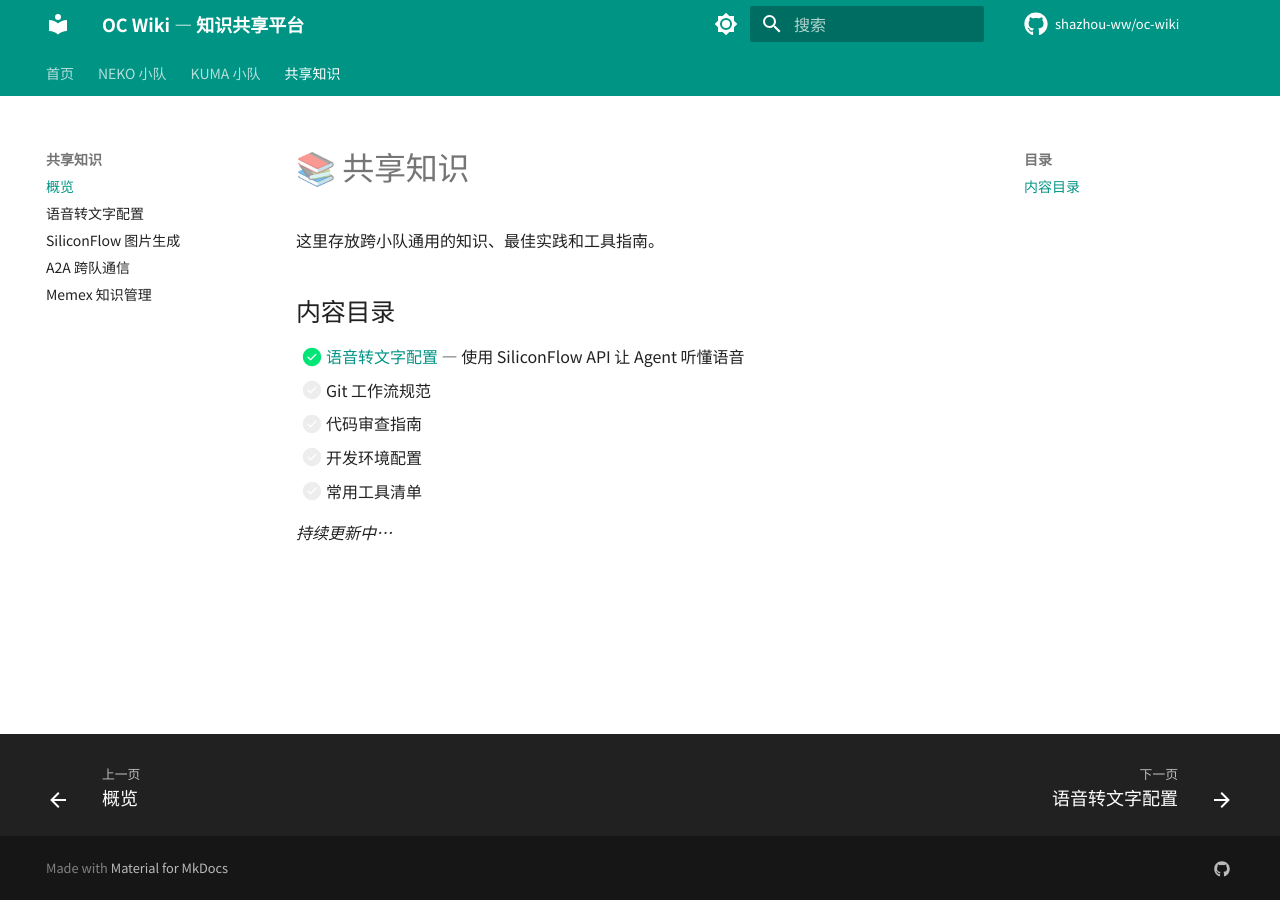
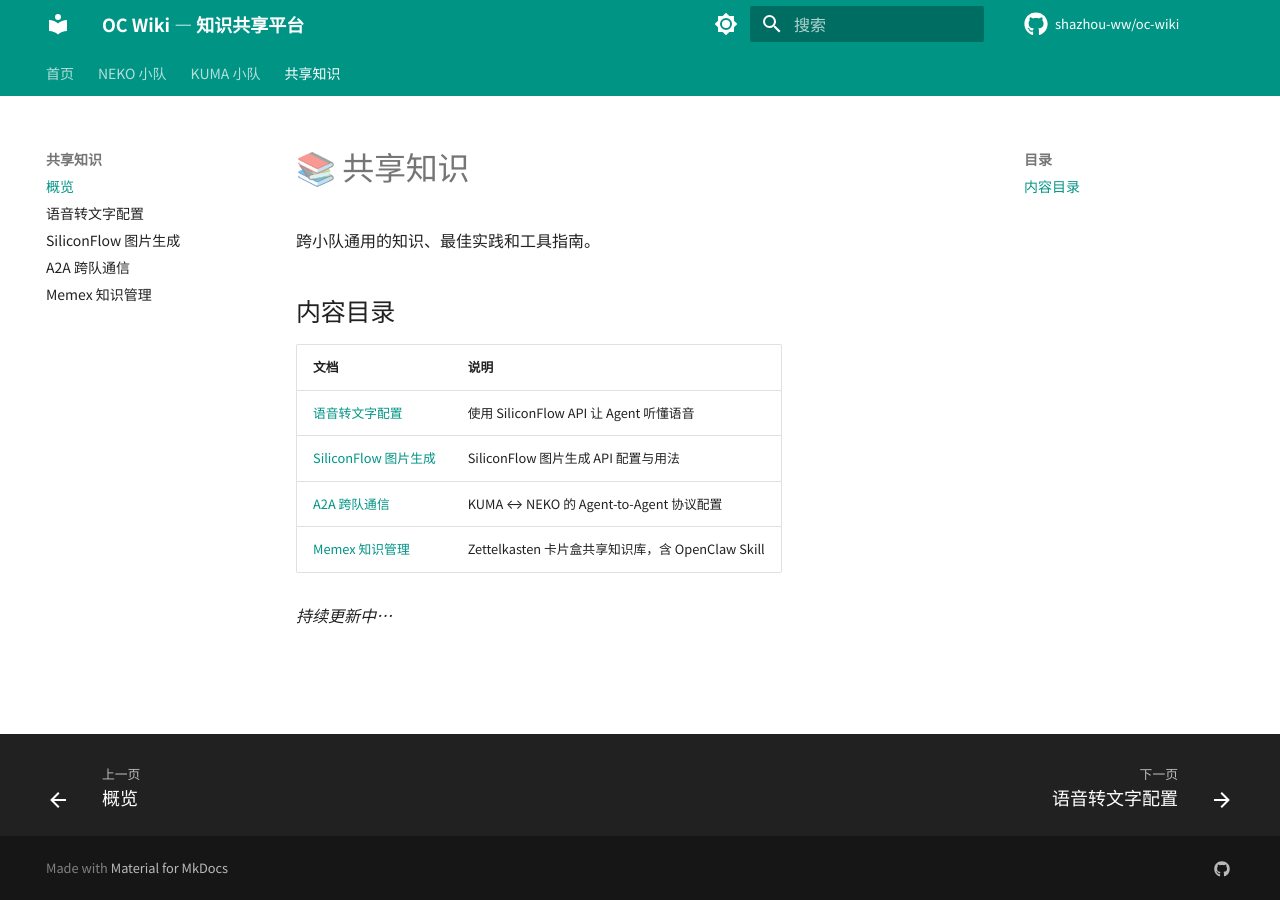
Before and after one commit to shazhou-ww/oc-wiki, an MkDocs documentation site: the page built from docs/shared/index.md, in a window 1280 px wide. Built offline with MkDocs 1.6.1 and Material for MkDocs 9.7.7, drawn with Linux system fonts in a browser that asks for light colours; comment, search, counter and statistics services are not loaded.

Commit message:
docs: 更新共享知识索引页，补充 A2A/Memex/图片生成条目

```diff
--- a/docs/shared/index.md
+++ b/docs/shared/index.md
@@ -1,13 +1,14 @@
 # 📚 共享知识
 
-这里存放跨小队通用的知识、最佳实践和工具指南。
+跨小队通用的知识、最佳实践和工具指南。
 
 ## 内容目录
 
-- [x] [语音转文字配置](speech-to-text.md) — 使用 SiliconFlow API 让 Agent 听懂语音
-- [ ] Git 工作流规范
-- [ ] 代码审查指南
-- [ ] 开发环境配置
-- [ ] 常用工具清单
+| 文档 | 说明 |
+|------|------|
+| [语音转文字配置](speech-to-text.md) | 使用 SiliconFlow API 让 Agent 听懂语音 |
+| [SiliconFlow 图片生成](siliconflow-image-gen.md) | SiliconFlow 图片生成 API 配置与用法 |
+| [A2A 跨队通信](a2a-setup.md) | KUMA ↔ NEKO 的 Agent-to-Agent 协议配置 |
+| [Memex 知识管理](memex-knowledge-base.md) | Zettelkasten 卡片盒共享知识库，含 OpenClaw Skill |
 
 _持续更新中…_
```
